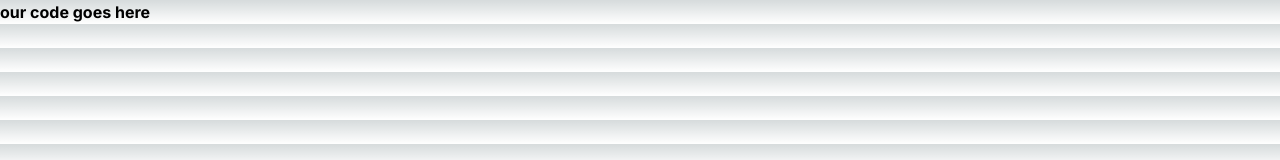
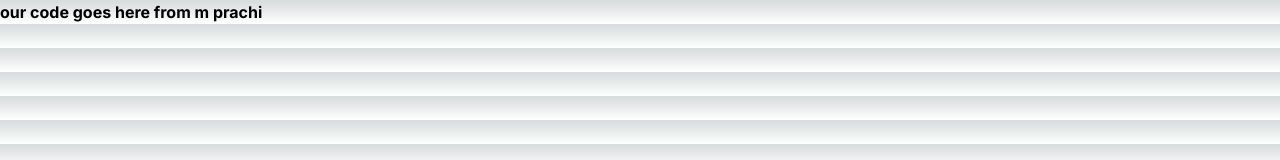
Before and after one commit to prachiii03/campus-log, a Next.js app: page / in a window 1280 px wide. Shown: the top 160 px of the page. Built offline with nearby package versions, Linux system fonts and the light colour scheme.

Commit message:
test git commands

```diff
--- a/src/app/page.tsx
+++ b/src/app/page.tsx
@@ -3,7 +3,7 @@ import Image from "next/image";
 export default function Home() {
   return (
    <div>
-      <strong>our code goes here </strong>
+      <strong>our code goes here from m prachi </strong>
    </div>
   );
 }
```
